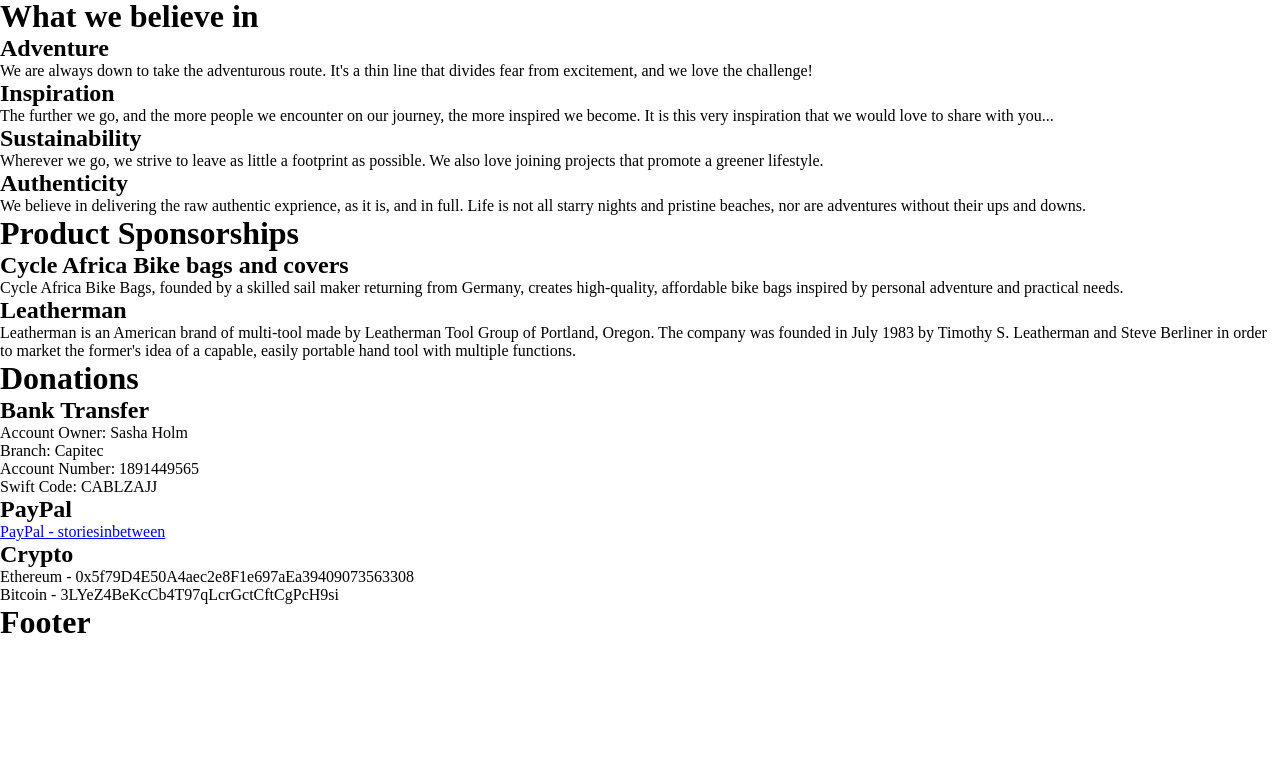
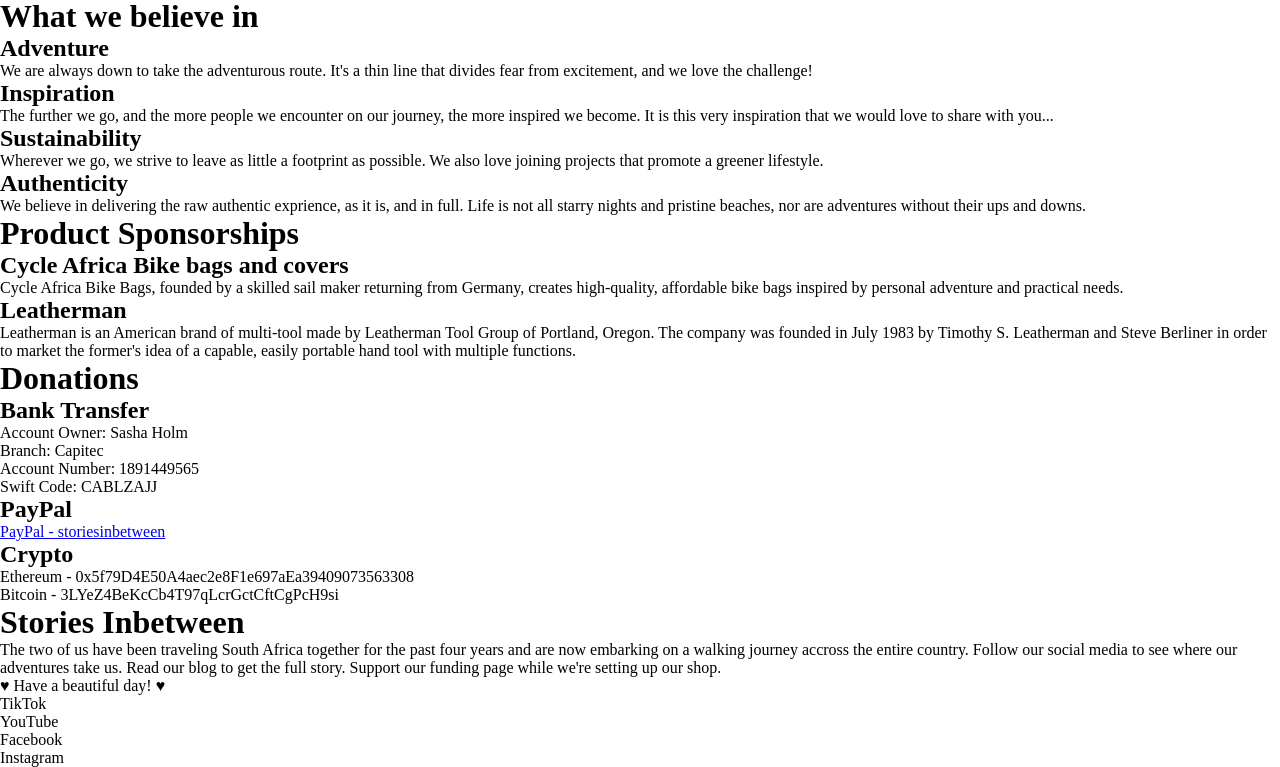
Before and after one commit to almac8/stories_inbetween, a React (Vite) app: page / in a window 1280 px wide. Shown: the part 326-1093 px from the top of the page. Before the commit the page ends 967 px from the top, so only its background shows below. Built offline with nearby package versions, Linux system fonts and the light colour scheme.

Commit message:
Footer basic data

```diff
--- /dev/null
+++ b/src/component_tree/Footer/Footer.tsx
@@ -0,0 +1,18 @@
+const Footer = () => (
+  <div>
+    <div>
+      <h1>Stories Inbetween</h1>
+      <p>The two of us have been traveling South Africa together for the past four years and are now embarking on a walking journey accross the entire country. Follow our social media to see where our adventures take us. Read our blog to get the full story. Support our funding page while we're setting up our shop.</p>
+      <p>♥ Have a beautiful day! ♥</p>
+    </div>
+
+    <div>
+      <p>TikTok</p>
+      <p>YouTube</p>
+      <p>Facebook</p>
+      <p>Instagram</p>
+    </div>
+  </div>
+);
+
+export default Footer;
--- a/src/component_tree/HomePage.tsx
+++ b/src/component_tree/HomePage.tsx
@@ -4,6 +4,7 @@
 import Values from "./Values/Values";
 import Sponsors from "./Sponsors/Sponsors";
 import Donations from "./Donations/Donations";
+import Footer from "./Footer/Footer";
 
 const HomePage = () => (
   <div>
@@ -13,7 +14,7 @@
     <Values />
     <Sponsors />
     <Donations />
-    <h1>Footer</h1>
+    <Footer />
   </div>
 )
 
```
